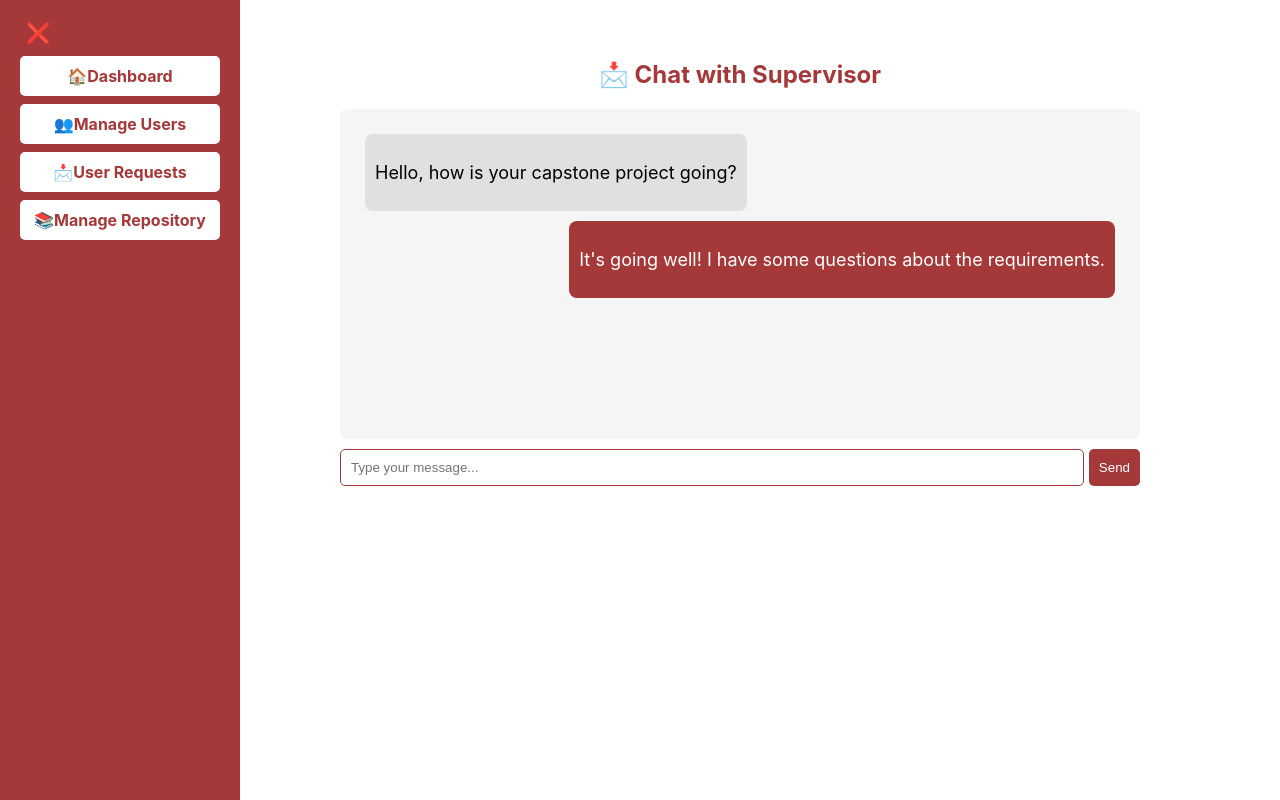
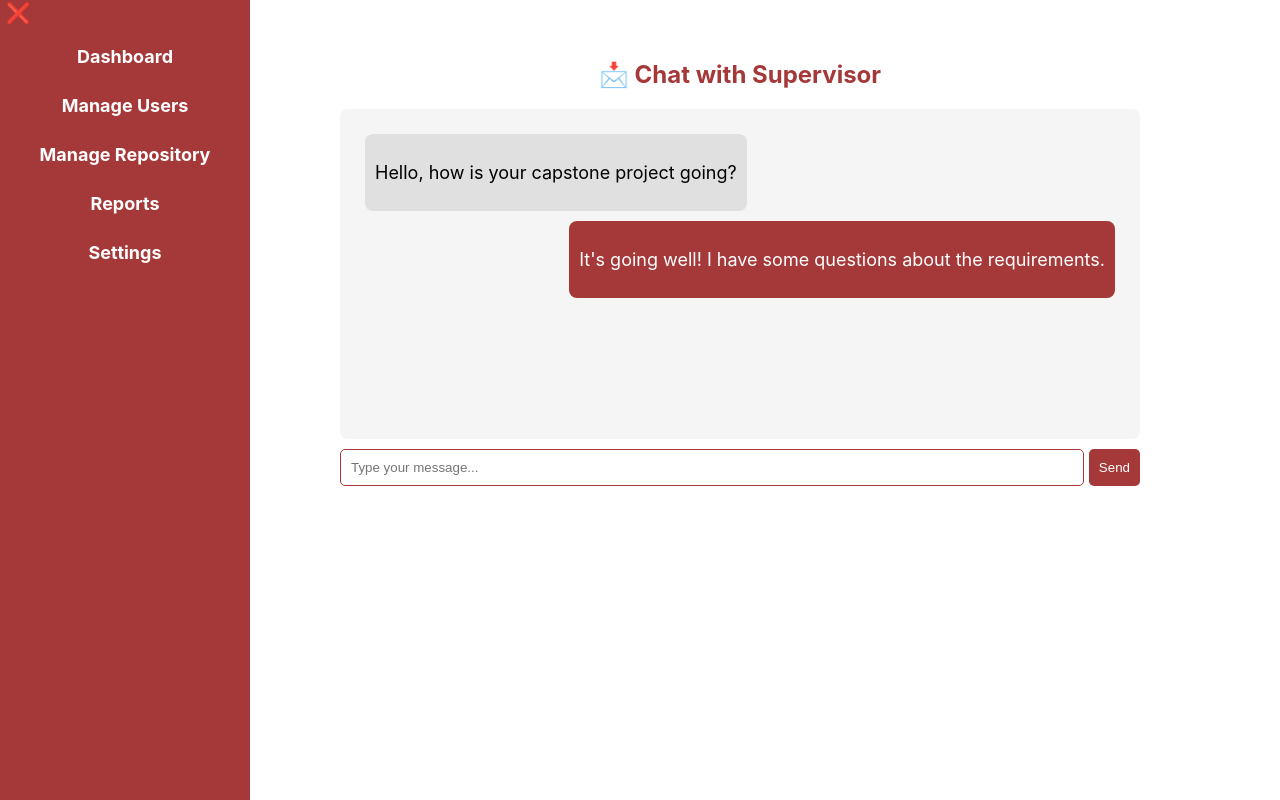
Before and after one commit to BlazingTwister/finalflow, a React (Create React App) app in the folder frontend/: page /student/messaging in a window 1280 px wide. Built offline with nearby package versions, Linux system fonts and the light colour scheme.

Commit message:
Changed sidebar icons

```diff
--- a/frontend/src/components/Sidebar.js
+++ b/frontend/src/components/Sidebar.js
@@ -13,10 +13,10 @@ const Sidebar = ({ isOpen, toggleSidebar }) => {
 
     //Sidebar for Students
     const studentLinks = [
-        { icon: "🏠", text: "Dashboard", path: "/student/dashboard" },
-        { icon: "📩", text: "Messages", path: "/student/messaging" },
-        { icon: "📌", text: "Project Tasks", path: "/student/tasks" },
-        { icon: "📅", text: "Meetings", path: "/student/meetings" },
+        { icon: "🏠︎", text: "Dashboard", path: "/student/dashboard" },
+        { icon: "✉︎", text: "Messages", path: "/student/messaging" },
+        { icon: "🗎", text: "Project Tasks", path: "/student/tasks" },
+        { icon: "𝄜 ", text: "Meetings", path: "/student/meetings" },
         { icon: "📚", text: "Capstone Repository", path: "/repository" }
     ];
 
@@ -25,18 +25,16 @@ const Sidebar = ({ isOpen, toggleSidebar }) => {
         { icon: "🏠", text: "Dashboard", path: "/lecturer/dashboard" },
         { icon: "📩", text: "Messages", path: "/lecturer/messaging" },
         { icon: "📂", text: "Student Submissions", path: "/lecturer/submissions" },
-        { icon: "📅", text: "Meetings", path: "/lecturer/meetings" },
-        { icon: "📚", text: "Capstone Repository", path: "/repository" }
+        { icon: "📅", text: "Meetings", path: "/lecturer/meetings" }
     ];
 
     //Sidebar for Admin
     const adminLinks = [
         { icon: "🏠", text: "Dashboard", path: "/admin/dashboard" },
         { icon: "👥", text: "Manage Users", path: "/admin/manage-users" },
-        { icon: "📩", text: "User Requests", path: "/admin/user-requests" },
         { icon: "📚", text: "Manage Repository", path: "/admin/manage-repository" },
-        //{ icon: "📊", text: "Reports", path: "/admin/reports" },
-        //{ icon: "⚙️", text: "Settings", path: "/admin/settings" }
+        { icon: "📊", text: "Reports", path: "/admin/reports" },
+        { icon: "⚙️", text: "Settings", path: "/admin/settings" }
     ];
 
     const links = userRole === "student" ? studentLinks : userRole === "lecturer" ? lecturerLinks : adminLinks;
@@ -49,11 +47,12 @@ const Sidebar = ({ isOpen, toggleSidebar }) => {
             <ul>
                 {links.map(({ icon, text, path }) => (
                     <li key={text} onClick={() => navigate(path)}>
-                        <span className="icon">{icon}</span>
-                        {isOpen && <span className="text">{text}</span>}
+                        {!isOpen && <span className="icon">{icon}</span>} {/* Show icon ONLY when collapsed */}
+                        {isOpen && <span className="text">{text}</span>}   {/* Show text ONLY when expanded */}
                     </li>
                 ))}
             </ul>
+
         </div>
     );
 };
--- a/frontend/src/styles/sidebar.css
+++ b/frontend/src/styles/sidebar.css
@@ -16,11 +16,11 @@
 
 /* Sidebar Layout */
 .sidebar {
-    width: 200px;
+    width: 250px;
     height: 100vh;
     background: #A53838;
     color: white;
-    padding: 20px;
+    padding: 0px;
     position: fixed;
     left: 0;
     top: 0;
@@ -28,7 +28,7 @@
 }
 
 .sidebar.closed {
-    width: 50px;
+    width: 80px;
     overflow: hidden;
 }
 
@@ -42,18 +42,19 @@
 .sidebar li {
     padding: 10px;
     cursor: pointer;
-    background: white; /* White highlight */
-    color: #A53838; /* Sidebar red text */
+    background: #A53838; /* White highlight */
+    color: white; /* Sidebar red text */
     margin-bottom: 8px; /* Spacing between items */
-    border-radius: 5px; /* Rounded corners */
+    border-radius: 0px; /* Rounded corners */
     transition: background 0.3s, color 0.3s;
     text-align: center;
     font-weight: bold;
+    font-size: large;
 }
 
 .sidebar li:hover {
-    background: #8f2f2f;
-    color: white;
+    background: white;
+    color: #8f2f2f;
 }
 
 /* Toggle Button */
@@ -73,6 +74,21 @@
     }
 
     .sidebar.open {
-        width: 200px;
+        width: 250px;
     }
 }
+
+/* Hide icons by default */
+.sidebar .icon {
+    display: none;
+}
+
+/* Show icons ONLY when sidebar is collapsed */
+.sidebar.closed .icon {
+    display: inline-block;
+}
+
+/* Hide text when sidebar is collapsed */
+.sidebar.closed .text {
+    display: none;
+}
```
